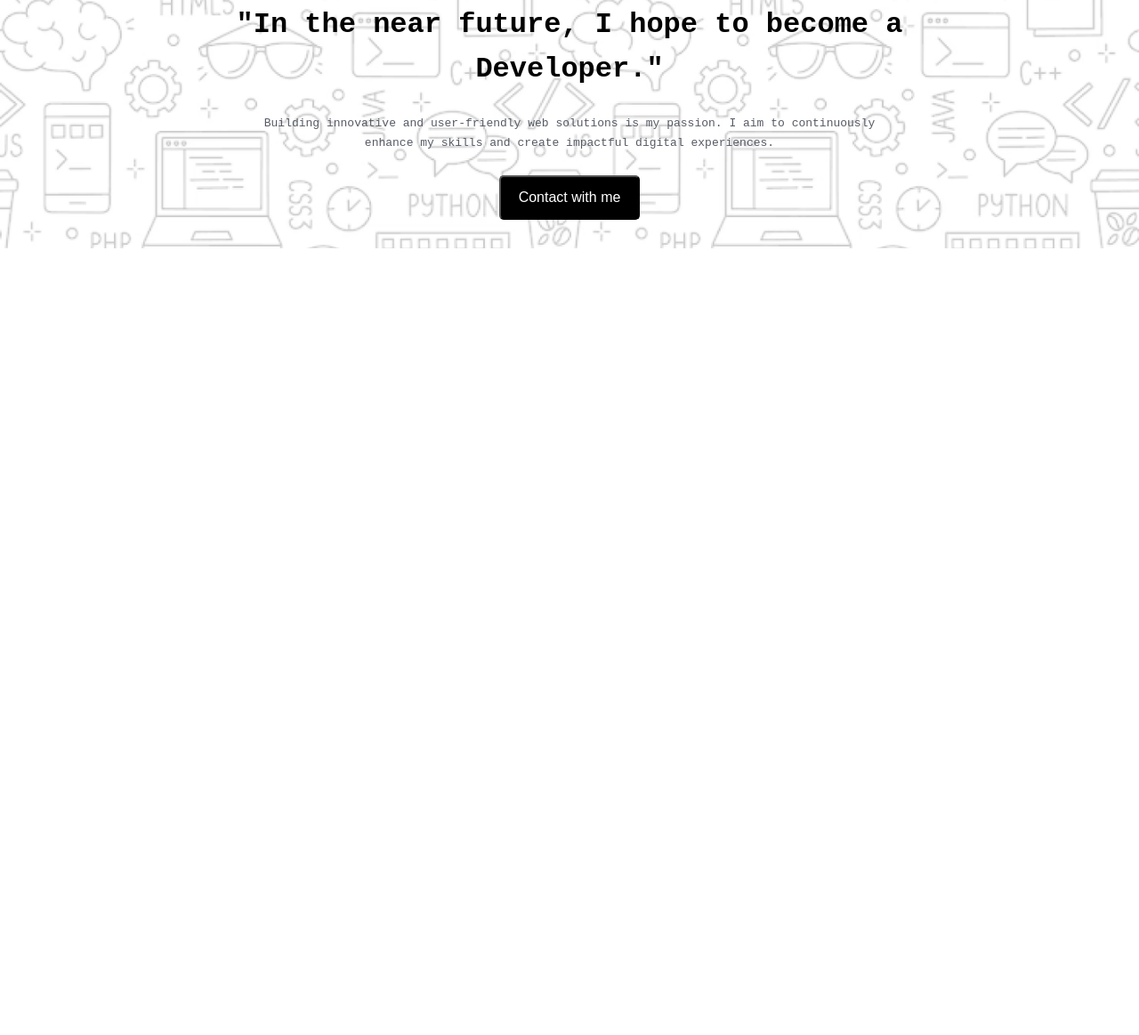
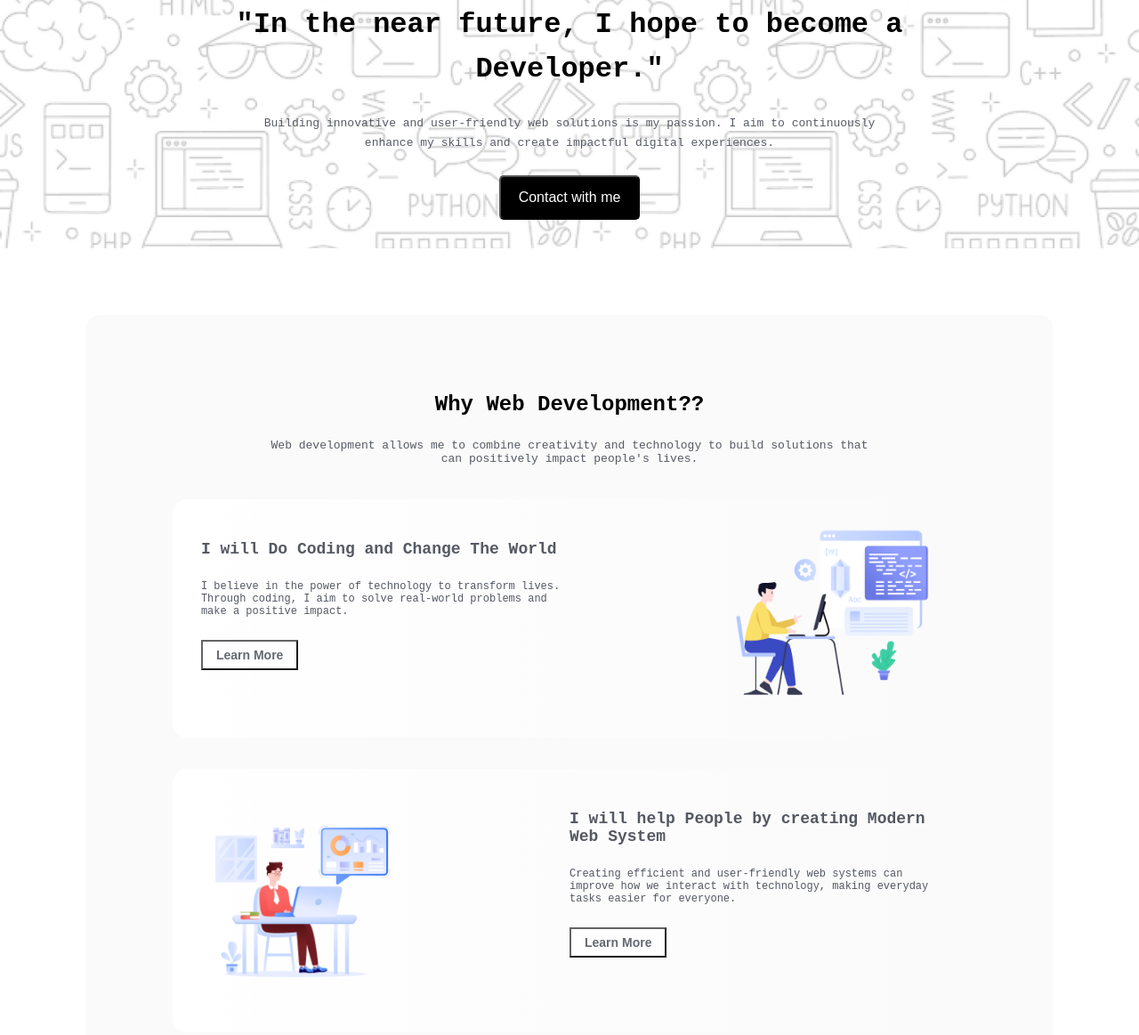
Before and after one commit to sabnira/assignment-1, a plain HTML site: page index.html in a window 1280 px wide. Shown: the part 341-1504 px from the top of the page at 89% size. Before the commit the page ends 800 px from the top, so only its background shows below. Drawn offline with Linux system fonts and the light colour scheme; a web font is replaced by a local one.

Commit message:
second section done

```diff
--- a/index.html
+++ b/index.html
@@ -7,12 +7,13 @@
     <link rel="stylesheet" href="style/style.css">
 </head>
 <body>
+
     <header>
-
         <div class="nav-section">
             <p>Awlad.H</p>
             <button type="submit">Download Resume</button>
         </div>
+
 
         <div class="banner-container">
             <div class="banner-content">
@@ -24,10 +25,62 @@
                 <button type="submit">Contact with me</button>
             </div>
         </div>
+    </header>
 
 
-    </header>
     <main>
+        <!-- webdevelopment content start -->
+        <section class="webdev-container">
+            <div class="webdev-second-container">
+            <div class="webdev-content">
+                <h1>Why Web Development??</h1>
+                <p>Web development allows me to combine creativity and technology to build solutions that <br> can positively impact people's lives.</p>
+
+                <div class="webdev-cart">
+                    <div class="cart-item">
+                        <div class="left-item">
+                            <h3>I will Do Coding and Change The World</h3>
+                            <p>I believe in the power of technology to transform lives. Through coding, I aim to solve real-world problems and make a positive impact.</p>
+                            <button type="submit">Learn More</button>
+                        </div>
+                        <div class="right-item">
+                            <img src="assets/Layer_1.png" alt="">
+                        </div>
+                    </div>
+
+                    <div class="cart-item">
+                        <div class="right-item middle">
+                            <img src="assets/Group 3.png" alt="">
+                        </div>
+
+                        <div class="left-item">
+                            <h3>I will help People by creating Modern Web System</h3>
+                            <p>Creating efficient and user-friendly web systems can improve how we interact with technology, making everyday tasks easier for everyone.</p>
+                            <button type="submit">Learn More</button>
+                        </div>
+                    </div>
+
+                    <div class="cart-item">
+                        <div class="left-item">
+                            <h3>I will Do Coding and Change The World</h3>
+                            <p>My goal is to leverage my coding skills to develop applications that bring about meaningful change in society.</p>
+                            <button type="submit">Learn More</button>
+                        </div>
+                        <div class="right-item">
+                            <img src="assets/Group 4.png" alt="">
+                        </div>
+                    </div>
+                </div>
+            </div>
+        </div>
+        </section>
+        <!-- webdevelopment content end -->
+
+
+        <section>
+
+        </section>
+
 
     </main>
     <footer>
--- a/style/style.css
+++ b/style/style.css
@@ -84,3 +84,88 @@ body{
     border-radius: 5px;
     font-size: 16px;
 }
+
+/* web-development content style */
+
+.webdev-container{
+    width: 85%;
+    margin: 0 auto;
+    margin-top: 75px;
+    margin-bottom: 75px;
+    border-radius: 16px;
+    background-color: rgba(13, 19, 33, 0.02);
+}
+
+.webdev-second-container{
+    width: 82%;
+    height: 1200px;
+    margin: 0 auto;
+}
+
+.webdev-content h1{
+    font-size: 24px;
+    font-weight: 800;
+    line-height: 37px;
+    text-align: center;
+    padding: 82px 0px 20px;
+}
+
+.webdev-content p{
+    font-size: 13px;
+    text-align: center;
+    font-weight: 400;
+    color: #565a64;
+    padding-bottom: 38px;
+}
+
+.cart-item{
+    display: flex;
+    flex-direction: row;
+    padding: 32px;
+    border-radius: 16px;
+    background: linear-gradient(90.00deg, rgb(255, 255, 255), rgba(255, 255, 255, 0) 100%);
+    margin-bottom: 35px;
+}
+
+.left-item{
+    width: 50%;
+}
+
+.left-item h3{
+    font-weight: 800;
+    color: rgba(13, 19, 33, 0.7);
+    font-size: 18px;
+    padding-top: 14px;
+}
+
+.left-item p{
+    color: rgb(13, 19, 33);
+    font-size: 12px;
+    opacity: 0.7;
+    text-align: start;
+    padding: 25px 0;
+}
+
+.left-item button{
+    color: rgba(13, 19, 33, 0.7);
+    font-size: 14px;
+    font-weight: 600;
+    padding: 7px 15px;
+    background-color: white;
+    opacity: 0.9;
+}
+
+.right-item{
+    width: 50%;
+    text-align: right;
+}
+
+.middle{
+    width: 50%;
+    text-align: left;
+}
+
+.right-item img{
+    width: 55%;
+    height: 100%;
+}
```
